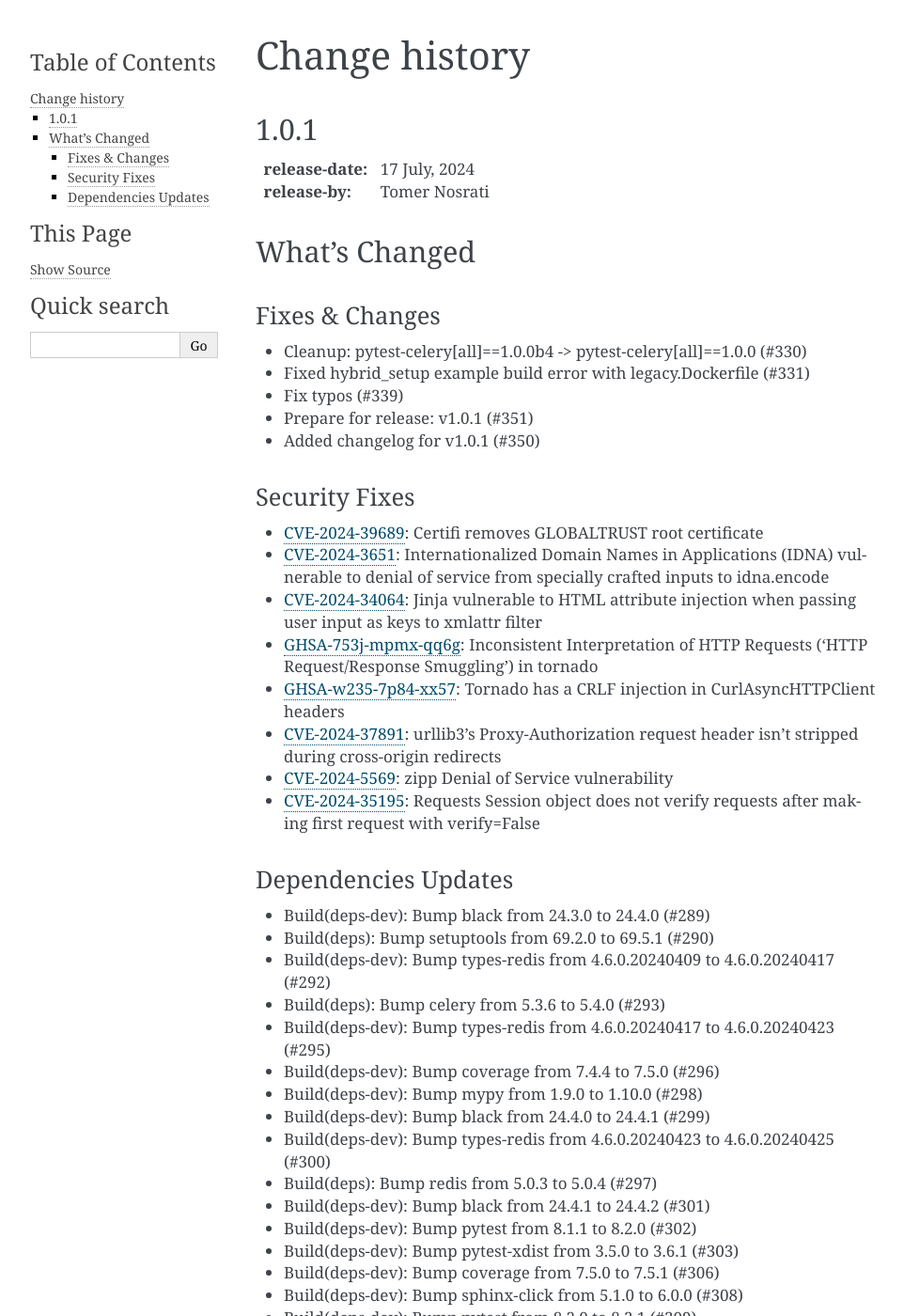
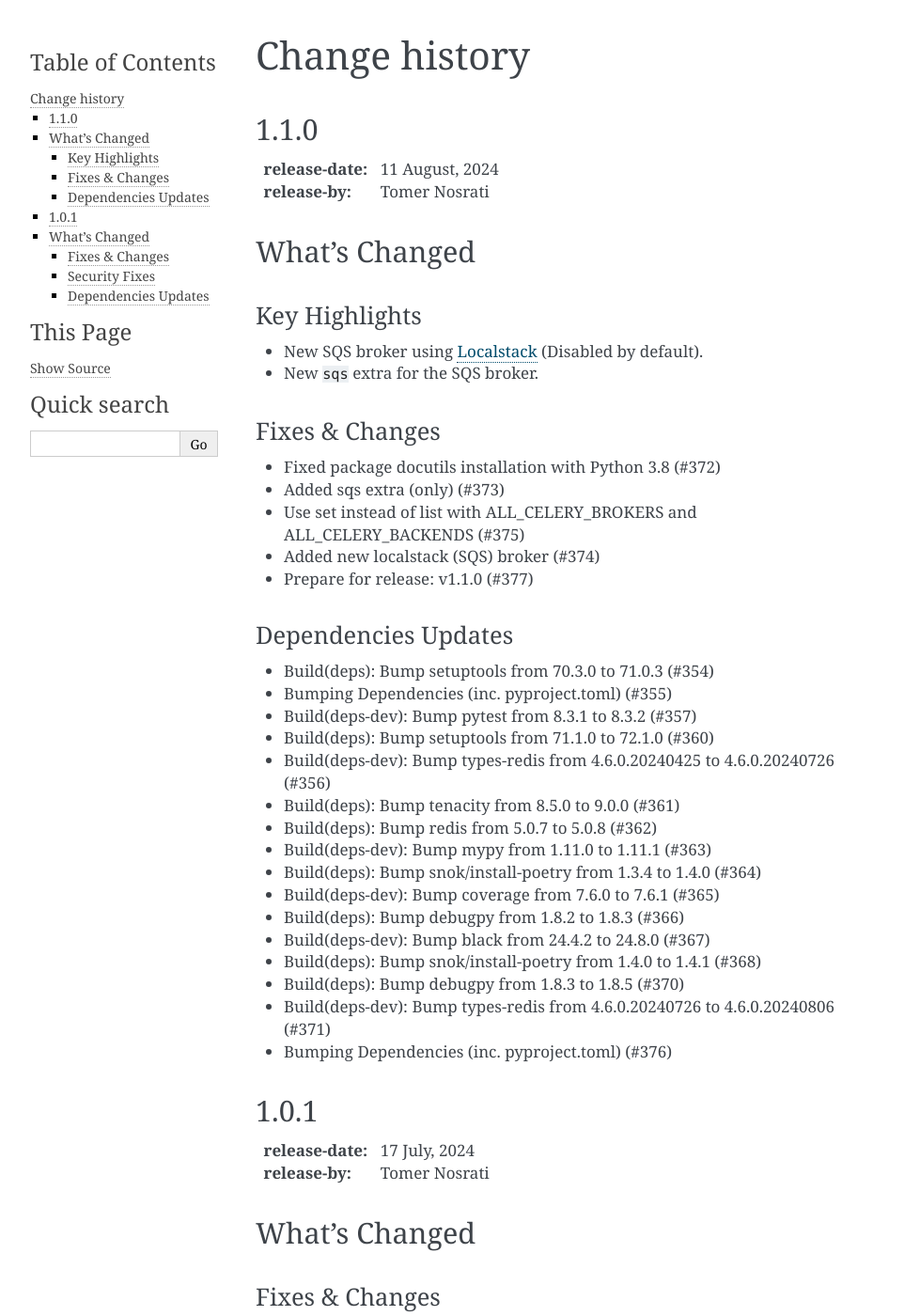
Before and after one commit to celery/pytest-celery, a Sphinx documentation site: the page built from docs/changelog.rst, in a window 1280 px wide and 1400 px high. Shown: the whole window at 94% size, without its empty margins (148-1110 px from the left). Built offline with Sphinx 7.4.7, drawn with Linux system fonts in a browser that asks for light colours.

Commit message:
Prepare for release: v1.1.0 (#377)
* Fixed doc links for localstack

* Added Changelog for v1.1.0

* Bump version: 1.0.1 → 1.1.0

```diff
--- a/Changelog.rst
+++ b/Changelog.rst
@@ -3,6 +3,51 @@
 ================
  Change history
 ================
+
+.. _version-1.1.0:
+
+1.1.0
+=====
+:release-date: 11 August, 2024
+:release-by: Tomer Nosrati
+
+What's Changed
+==============
+
+Key Highlights
+--------------
+
+- New SQS broker using :ref:`Localstack <built-in-localstack-broker>` (Disabled by default).
+- New ``sqs`` extra for the SQS broker.
+
+Fixes & Changes
+---------------
+
+- Fixed package docutils installation with Python 3.8 (#372)
+- Added sqs extra (only) (#373)
+- Use set instead of list with ALL_CELERY_BROKERS and ALL_CELERY_BACKENDS (#375)
+- Added new localstack (SQS) broker (#374)
+- Prepare for release: v1.1.0 (#377)
+
+Dependencies Updates
+--------------------
+
+- Build(deps): Bump setuptools from 70.3.0 to 71.0.3 (#354)
+- Bumping Dependencies (inc. pyproject.toml) (#355)
+- Build(deps-dev): Bump pytest from 8.3.1 to 8.3.2 (#357)
+- Build(deps): Bump setuptools from 71.1.0 to 72.1.0 (#360)
+- Build(deps-dev): Bump types-redis from 4.6.0.20240425 to 4.6.0.20240726 (#356)
+- Build(deps): Bump tenacity from 8.5.0 to 9.0.0 (#361)
+- Build(deps): Bump redis from 5.0.7 to 5.0.8 (#362)
+- Build(deps-dev): Bump mypy from 1.11.0 to 1.11.1 (#363)
+- Build(deps): Bump snok/install-poetry from 1.3.4 to 1.4.0 (#364)
+- Build(deps-dev): Bump coverage from 7.6.0 to 7.6.1 (#365)
+- Build(deps): Bump debugpy from 1.8.2 to 1.8.3 (#366)
+- Build(deps-dev): Bump black from 24.4.2 to 24.8.0 (#367)
+- Build(deps): Bump snok/install-poetry from 1.4.0 to 1.4.1 (#368)
+- Build(deps): Bump debugpy from 1.8.3 to 1.8.5 (#370)
+- Build(deps-dev): Bump types-redis from 4.6.0.20240726 to 4.6.0.20240806 (#371)
+- Bumping Dependencies (inc. pyproject.toml) (#376)
 
 .. _version-1.0.1:
 
--- a/README.rst
+++ b/README.rst
@@ -1,7 +1,7 @@
 
 |build-status| |coverage| |license| |semgrep| |pyversion| |pyimp| |ocbackerbadge| |ocsponsorbadge| |poetry|
 
-:Version: 1.0.1
+:Version: 1.1.0
 :Web: https://pytest-celery.readthedocs.io/en/latest/
 :Download: https://pypi.org/project/pytest-celery/
 :Source: https://github.com/celery/pytest-celery/
--- a/docs/getting-started/first-steps.rst
+++ b/docs/getting-started/first-steps.rst
@@ -683,6 +683,8 @@ Fixtures
 
 A list of available fixtures for the broker can be found in the :mod:`pytest_celery.vendors.redis.broker.fixtures` module.
 
+.. _localstack-broker:
+
 Localstack (SQS) Broker
 -----------------------
 
--- a/docs/getting-started/vendors.rst
+++ b/docs/getting-started/vendors.rst
@@ -68,12 +68,12 @@ The Dockerfile is published with the source code and can be found using
    :language: docker
    :caption: pytest_celery.vendors.worker.Dockerfile
 
-.. _localstack-broker:
+.. _built-in-localstack-broker:
 
 Localstack (SQS) Broker
 =======================
 
-To use the Localstack broker, you will need add additional configuration to the test setup.
+To use the :ref:`Localstack broker <localstack-broker>`, you will need add additional configuration to the test setup.
 
 You may add this to ``conftest.py`` to configure the Localstack broker.
 
--- a/pyproject.toml
+++ b/pyproject.toml
@@ -61,7 +61,7 @@ description = "Pytest plugin for Celery"
 homepage = "https://github.com/celery/pytest-celery"
 license = "BSD"
 name = "pytest-celery"
-version = "1.0.1"
+version = "1.1.0"
 readme = "README.rst"
 keywords = ["pytest", "celery"]
 
--- a/src/pytest_celery/__init__.py
+++ b/src/pytest_celery/__init__.py
@@ -3,7 +3,7 @@
 # flake8: noqa
 
 
-__version__ = "1.0.1"
+__version__ = "1.1.0"
 __author__ = "Tomer Nosrati"
 __contact__ = "tomer.nosrati@gmail.com"
 __homepage__ = "https://pytest-celery.readthedocs.io/"
```
